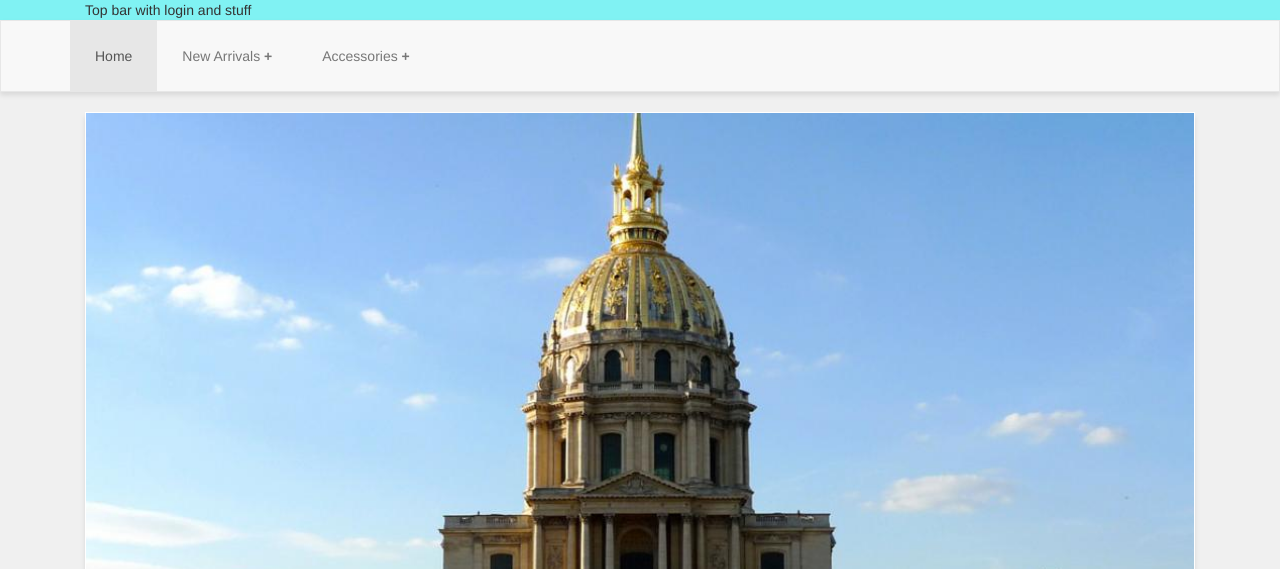
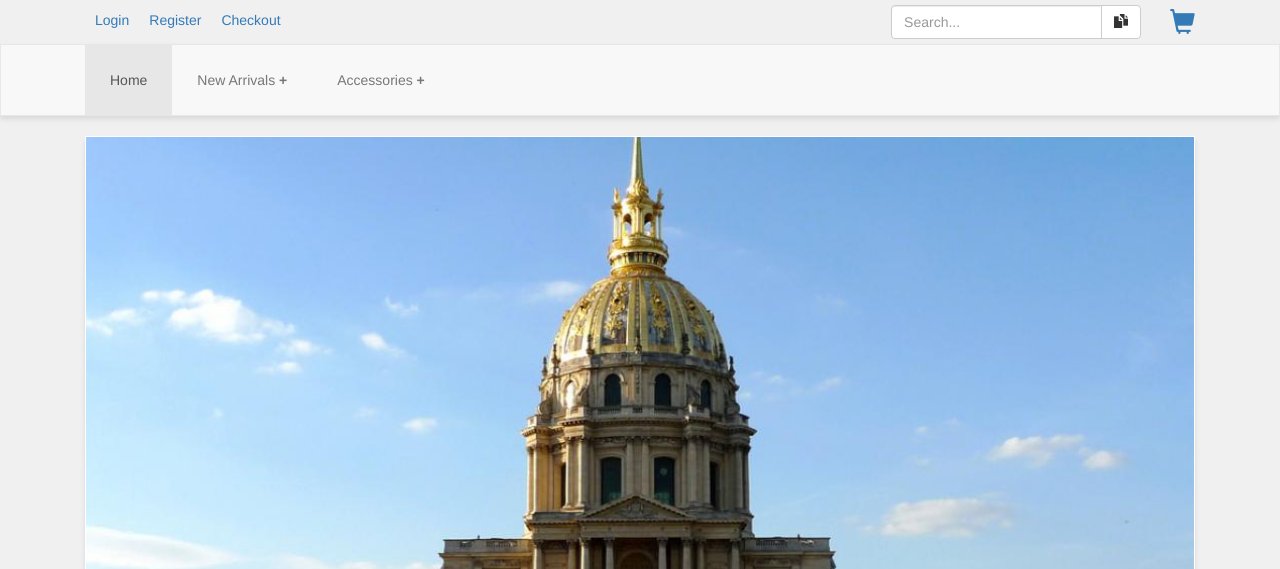
Before and after one commit to BryanYeh/eCTheme, a plain HTML site: page index.html in a window 1280 px wide. Shown: the top 569 px of the page. Drawn offline with Linux system fonts and the light colour scheme.

Commit message:
navbar/topbar added/styled

```diff
--- a/css/style.css
+++ b/css/style.css
@@ -5,8 +5,36 @@ body{
 /*
 ** Top Bar
 */
-.top-bar{
-  background-color: #80f2f3;
+.top-bar .account div{
+  display: inline-block;
+  padding: 10px;
+  float: left;
+}
+
+.top-bar a{
+  text-decoration: none;
+}
+
+.info{
+  float: right;
+  padding-top: 5px;
+}
+.top-search{
+  display: none;
+}
+@media (min-width: 768px){
+  .top-search{
+    display: inline-block;
+    width: 250px;
+  }
+}
+.cart{
+  display: inline-block;
+}
+.cart a{
+  font-size: 25px;
+  vertical-align: super;
+  padding-left: 25px;
 }
 
 /*
@@ -17,6 +45,12 @@ body{
   padding-left: 15px;
   border-radius: 0;
   box-shadow: 0 3px 5px rgba(0, 0, 0, 0.1);
+}
+.nav-form{
+  padding: 8px;
+}
+.dropdown-menu>li>a{
+  padding: 10px 20px;
 }
 .marginBottom-0 {
 	margin-bottom:0;
@@ -29,9 +63,6 @@ body{
 	left:100%;
 	margin-top:-6px;
 	margin-left:14px;
-	-webkit-border-radius:0 6px 6px 6px;
-	-moz-border-radius:0 6px 6px 6px;
-	border-radius:0 6px 6px 6px;
 }
 .dropdown-submenu>a:after{
 	position: relative;
@@ -64,14 +95,15 @@ body{
 .dropdown-submenu.pull-left>.dropdown-menu{
 	left:-100%;
 	margin-left:10px;
-	-webkit-border-radius:6px 0 6px 6px;
-	-moz-border-radius:6px 0 6px 6px;
-	border-radius:6px 0 6px 6px;
 }
 .glyphicon2x{
 	float: right;
 }
 @media (min-width: 768px){
+  .dropdown-menu{
+    background-color: #F8F8F8;
+    border-radius: 0;
+  }
   .navbar-header{
     display: none;
   }
@@ -80,6 +112,13 @@ body{
   }
   .glyphicon2x{
   	float: none;
+  }
+  .container-fluid>.navbar-collapse,
+  .container-fluid>.navbar-header,
+  .container>.navbar-collapse,
+  .container>.navbar-header{
+    margin-left: 15px;
+    margin-right: 15px;
   }
   li.dropdown.dropdown-submenu.open>.dropdown-menu{
 		margin-left: 0;
--- a/index.html
+++ b/index.html
@@ -25,7 +25,31 @@
   <div class="top-bar">
     <div class="container">
       <div class="col-xs-12">
-        Top bar with login and stuff
+        <div class="account">
+          <div>
+            <a href="login.html">Login</a>
+          </div>
+          <div>
+            <a href="register.html">Register</a>
+          </div>
+          <div>
+            <a href="checkout.html">Checkout</a>
+          </div>
+        </div>
+        <div class="info">
+          <div class="top-search">
+            <form>
+              <div class="input-group">
+                <input type="search" placeholder="Search..." class="form-control" />
+                <span class="input-group-btn"><button class="btn btn-default" type="button"><span class="glyphicon glyphicon-duplicate"></span></button></span>
+              </div>
+            </form>
+          </div>
+
+          <div class="cart">
+            <a href="checkout.html" class="glyphicon glyphicon-shopping-cart"></a>
+          </div>
+        </div>
       </div>
     </div>
   </div>
@@ -40,6 +64,12 @@
           <span class="icon-bar bottom-bar"></span>
         </button>
         <a class="navbar-brand" href="#">Menu</a>
+        <form class="nav-form">
+          <div class="input-group">
+            <input type="search" placeholder="Search..." class="form-control" />
+            <span class="input-group-btn"><button class="btn btn-default" type="button"><span class="glyphicon glyphicon-duplicate"></span></button></span>
+          </div>
+        </form>
       </div>
       <div id="navbar" class="navbar-collapse collapse">
         <ul class="nav navbar-nav">
```
